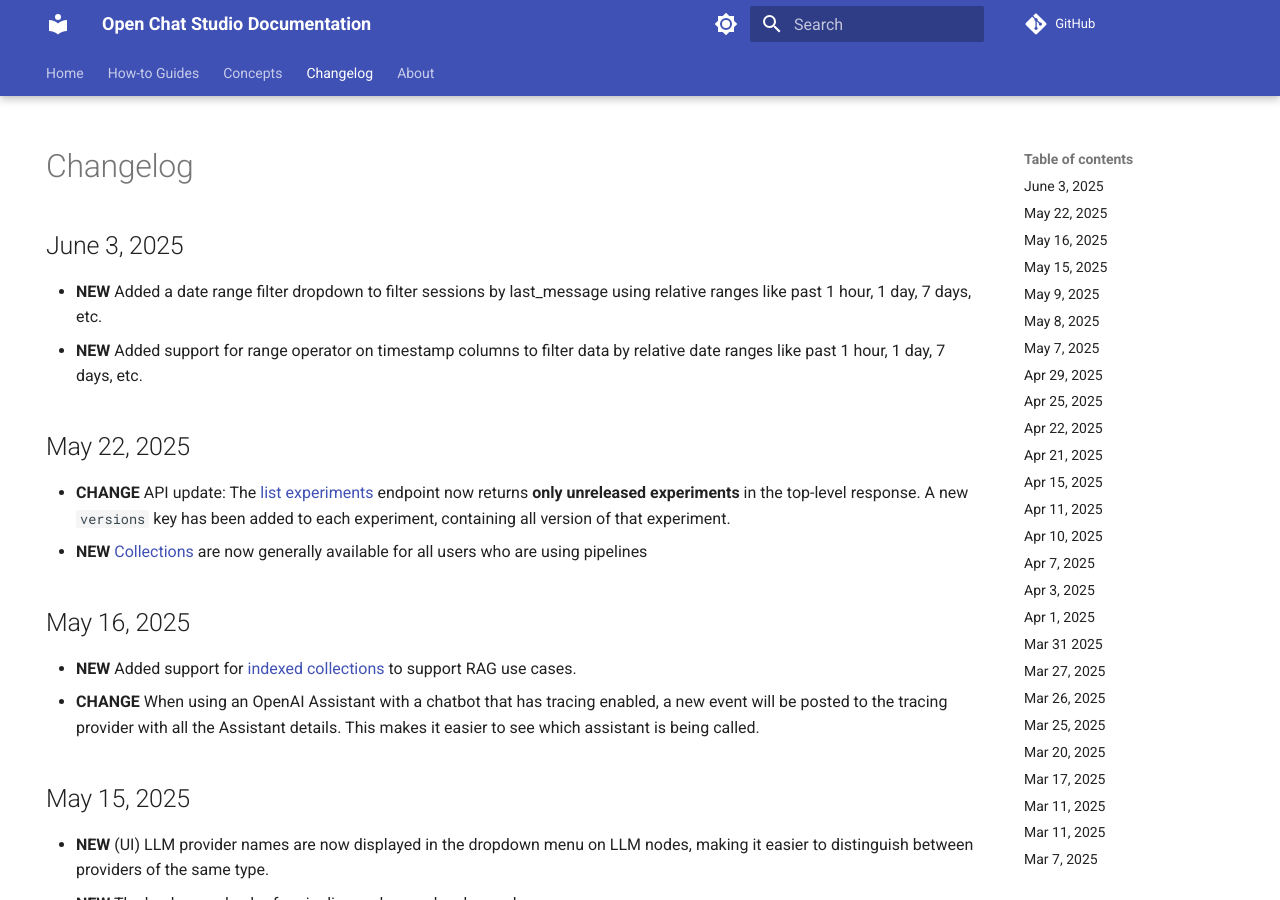
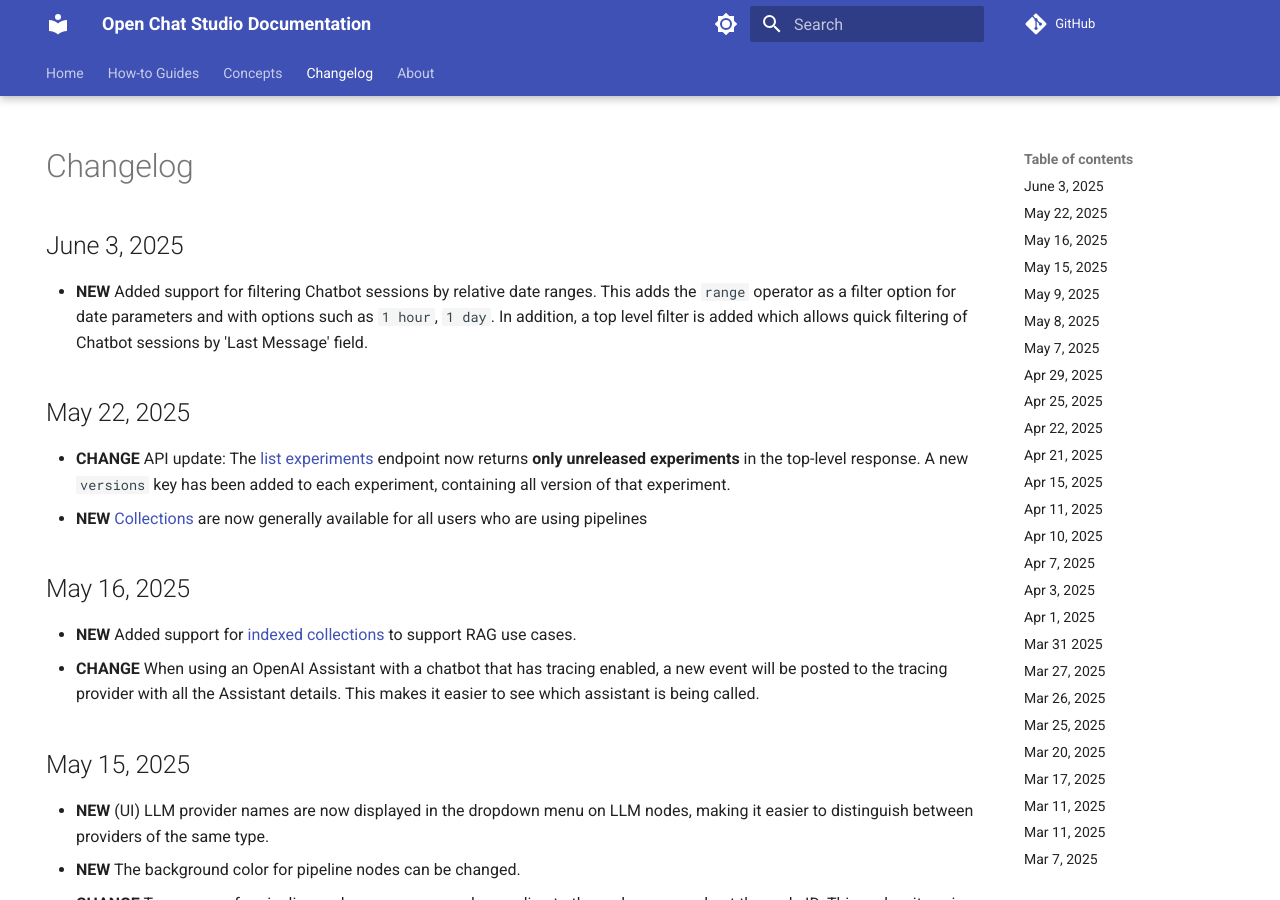
Before and after one commit to dimagi/open-chat-studio-docs, an MkDocs documentation site: the page built from docs/changelog.md, in a window 1280 px wide and 900 px high. Built offline with MkDocs 1.6.1 and Material for MkDocs 9.7.7, drawn with Linux system fonts in a browser that asks for light colours; emoji names are drawn with the system emoji font; a script that is not in the unit is left out; comment, search, counter and statistics services are not loaded.

Commit message:
merge entries

```diff
--- a/docs/changelog.md
+++ b/docs/changelog.md
@@ -5,8 +5,7 @@
 
 # Changelog
 ## June 3, 2025
-* **NEW** Added a date range filter dropdown to filter sessions by last_message using relative ranges like past 1 hour, 1 day, 7 days, etc.
-* **NEW** Added support for range operator on timestamp columns to filter data by relative date ranges like past 1 hour, 1 day, 7 days, etc.
+* **NEW** Added support for filtering Chatbot sessions by relative date ranges. This adds the `range` operator as a filter option for date parameters and with options such as `1 hour`, `1 day`. In addition, a top level filter is added which allows quick filtering of Chatbot sessions by 'Last Message' field.
 
 ## May 22, 2025
 * **CHANGE** API update: The [list experiments](https://chatbots.dimagi.com/api/docs/#tag/Experiments/operation/experiment_list) endpoint now returns **only unreleased experiments** in the top-level response. A new `versions` key has been added to each experiment, containing all version of that experiment.
```
